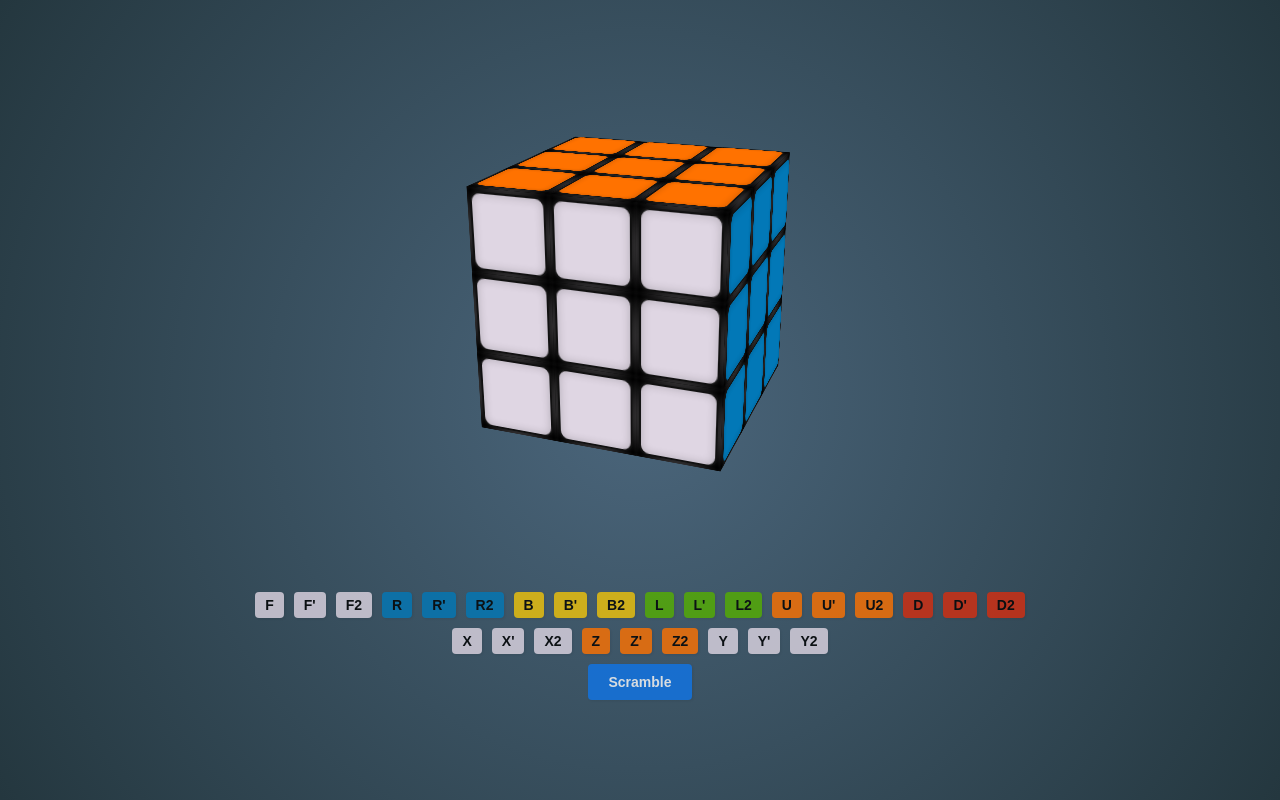
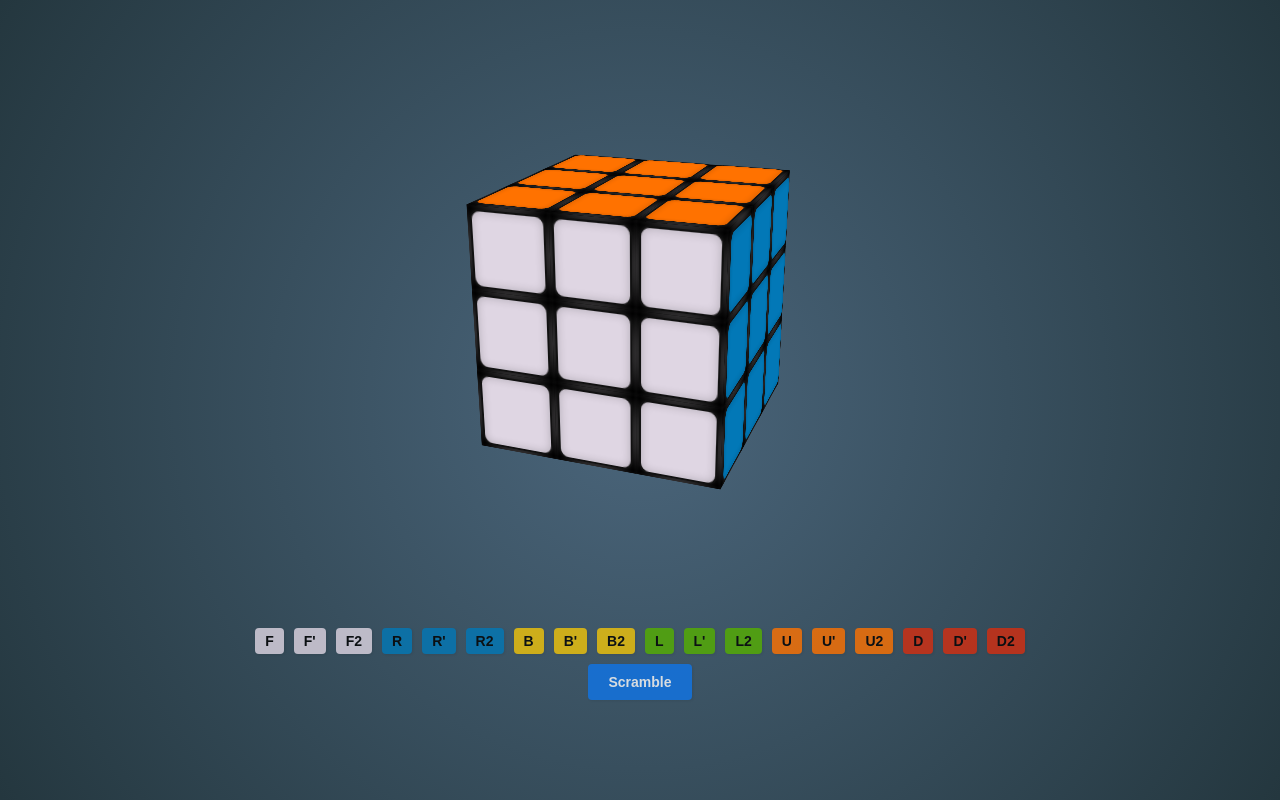
Before and after one commit to jamshedhossan9/rubikscube, a website: page index.html in a window 1280 px wide. Drawn offline with Linux system fonts and the light colour scheme.

Commit message:
hide middle line move buttons

```diff
--- a/index.html
+++ b/index.html
@@ -45,7 +45,7 @@
                 <a href="#" class="command-btn" data-side="d" data-command="D-counterClock">D'</a>
                 <a href="#" class="command-btn" data-side="d" data-command="D-2">D2</a>
             </div>
-            <div class="command-btn-group">
+            <div class="command-btn-group" style="display:none">
                 <a href="#" class="command-btn" data-side="f" data-command="X-M-clock">X</a>
                 <a href="#" class="command-btn" data-side="f" data-command="X-M-counterClock">X'</a>
                 <a href="#" class="command-btn" data-side="f" data-command="X-M-2">X2</a>
```
